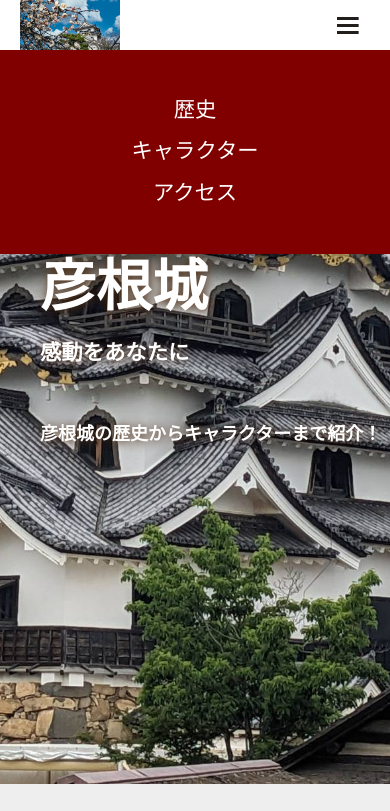
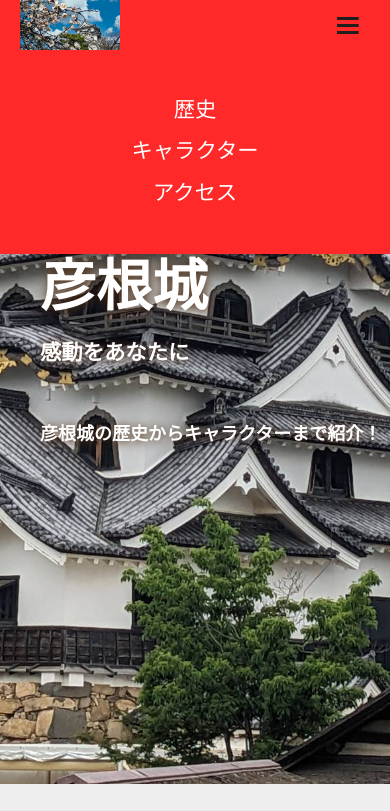
Before and after one commit to koheiyamaguchi9652/-, a plain HTML site: page index.html in a window 390 px wide. Both pictures are taken after a click on the button 348 px from the left and 25 px from the top of the page. Shown: the top 811 px of the page. Drawn offline with nearby package versions, Linux system fonts and the light colour scheme.

Commit message:
色の変更

```diff
--- a/css/index.css
+++ b/css/index.css
@@ -106,7 +106,7 @@ position: fixed;
 top: 0;
 left: 0;
 right: 0;
-background-color: #ffffff;
+background-color: #ff2929;
 height: 50px;
 z-index: 10;
 box-shadow: 0 3px 6px rgba(0, 0, 0, 0.1);
@@ -126,7 +126,7 @@ top: 100%;
 left: 0;
 right: 0;
 color: #ffffff;
-background-color: #800000;
+background-color: #ff2929;
 padding-top: 30px;
 padding-bottom: 50px;
 display: none;
```
